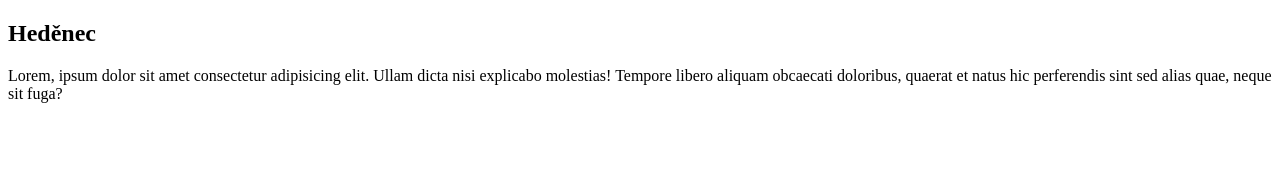
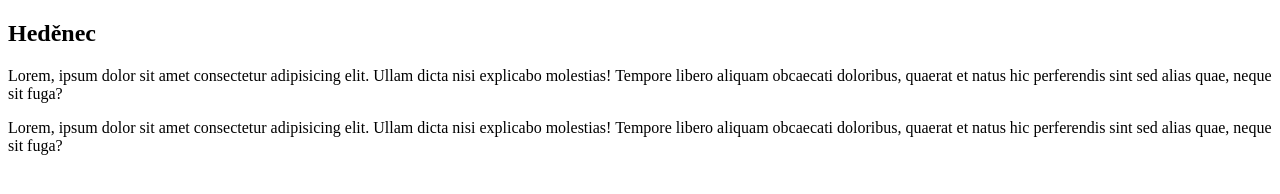
Before and after one commit to ItzHonzaH/hedenec1, a plain HTML site: page index.html in a window 1280 px wide. Drawn offline with Linux system fonts and the light colour scheme.

Commit message:
přidán druhý odstavec

```diff
--- a/index.html
+++ b/index.html
@@ -7,5 +7,6 @@
 <body>
     <h2>Heděnec</h2>
     <p>Lorem, ipsum dolor sit amet consectetur adipisicing elit. Ullam dicta nisi explicabo molestias! Tempore libero aliquam obcaecati doloribus, quaerat et natus hic perferendis sint sed alias quae, neque sit fuga?</p>
+    <p>Lorem, ipsum dolor sit amet consectetur adipisicing elit. Ullam dicta nisi explicabo molestias! Tempore libero aliquam obcaecati doloribus, quaerat et natus hic perferendis sint sed alias quae, neque sit fuga?</p>
 </body>
 </html>
```
